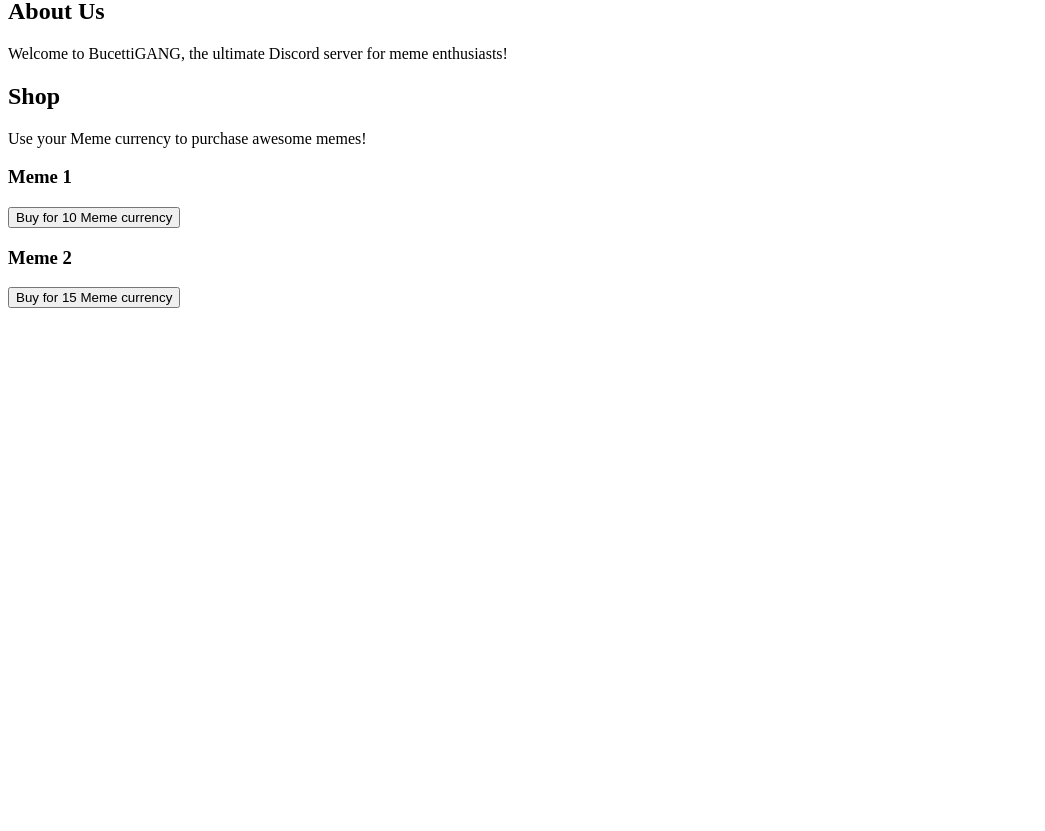
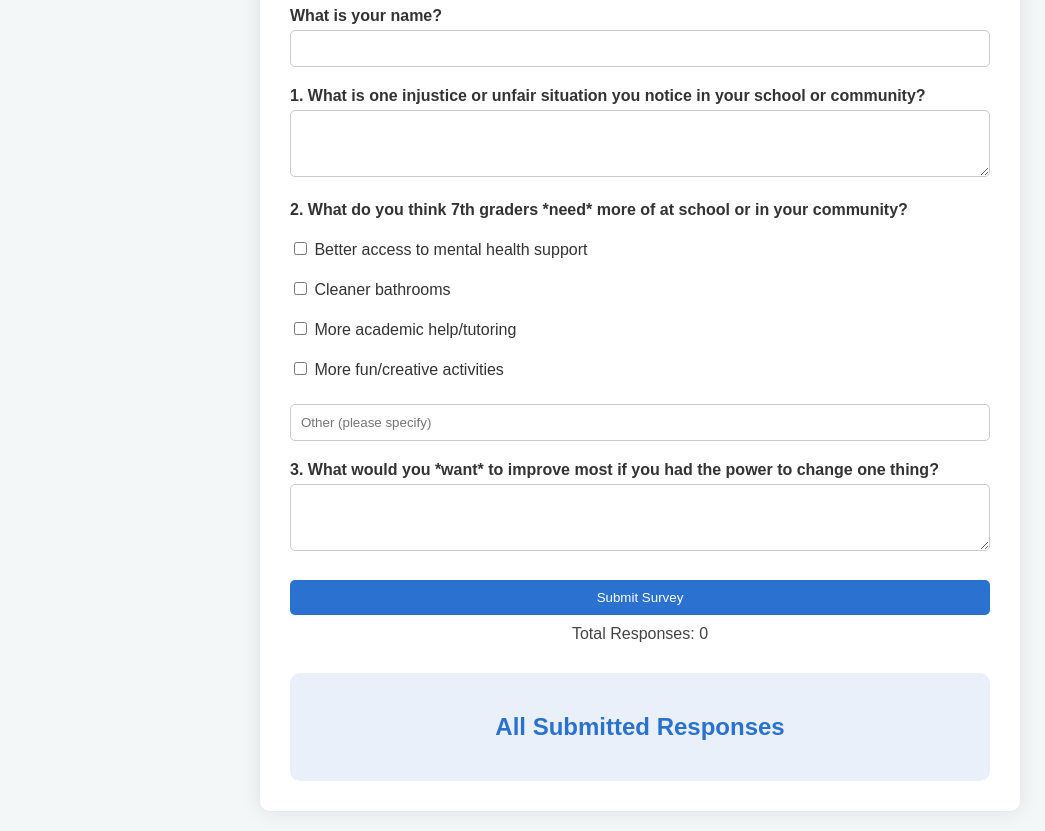
Before and after one commit to User-164/Activism-Survey-Project, a plain HTML site: page index.html in a window 1280 px wide. Shown: the part 123-954 px from the top of the page, without its empty margins (0-1045 px from the left). Before the commit the page ends 800 px from the top, so only its background shows below. Drawn offline with Linux system fonts and the light colour scheme.

Commit message:
Update index.html

```diff
--- a/index.html
+++ b/index.html
@@ -1,39 +1,188 @@
 <!DOCTYPE html>
 <html lang="en">
 <head>
-    <meta charset="UTF-8">
-    <meta name="viewport" content="width=device-width, initial-scale=1.0">
-    <title>BucettiGANG</title>
-    <link rel="stylesheet" href="styles.css">
+  <meta charset="UTF-8">
+  <title>7th Grade Community Survey</title>
+  <style>
+    body {
+      background-color: #f4f7f8;
+      font-family: Arial, sans-serif;
+      color: #333;
+      margin: 0;
+      padding: 20px;
+    }
+
+    h1, h2 {
+      color: #2a71d0;
+      text-align: center;
+    }
+
+    .survey-container {
+      max-width: 700px;
+      margin: auto;
+      background-color: white;
+      padding: 30px;
+      border-radius: 10px;
+      box-shadow: 0 0 20px rgba(0,0,0,0.1);
+    }
+
+    label {
+      font-weight: bold;
+      display: block;
+      margin-top: 20px;
+    }
+
+    textarea, input[type="text"] {
+      width: 100%;
+      padding: 10px;
+      margin-top: 5px;
+      border-radius: 5px;
+      border: 1px solid #ccc;
+      box-sizing: border-box;
+    }
+
+    .checkboxes {
+      margin-top: 10px;
+    }
+
+    .checkboxes label {
+      font-weight: normal;
+      display: block;
+      margin-bottom: 5px;
+    }
+
+    button {
+      margin-top: 25px;
+      padding: 10px 20px;
+      background-color: #2a71d0;
+      color: white;
+      border: none;
+      border-radius: 5px;
+      cursor: pointer;
+      width: 100%;
+    }
+
+    .thanks {
+      text-align: center;
+      margin-top: 20px;
+      font-weight: bold;
+      color: green;
+    }
+
+    #responseCount {
+      text-align: center;
+      margin-top: 10px;
+      font-size: 16px;
+      color: #444;
+    }
+
+    .responses {
+      margin-top: 30px;
+      background-color: #eaf0fa;
+      padding: 20px;
+      border-radius: 10px;
+    }
+
+    .response-item {
+      background-color: white;
+      margin-bottom: 15px;
+      padding: 15px;
+      border-radius: 10px;
+      border: 1px solid #ccc;
+    }
+
+    .response-item p {
+      margin: 5px 0;
+    }
+  </style>
 </head>
 <body>
-    <header>
-        <h1>Welcome to BucettiGANG</h1>
-        <button id="theme-toggle">Toggle Theme</button>
-    </header>
+  <div class="survey-container">
+    <h1>7th Grade Community Survey</h1>
+    <form id="surveyForm">
+      <label for="name">What is your name?</label>
+      <input type="text" id="name" name="name" required>
 
-    <main>
-        <section id="about">
-            <h2>About Us</h2>
-            <p>Welcome to BucettiGANG, the ultimate Discord server for meme enthusiasts!</p>
-        </section>
+      <label for="injustice">1. What is one injustice or unfair situation you notice in your school or community?</label>
+      <textarea id="injustice" name="injustice" rows="3" required></textarea>
 
-        <section id="shop">
-            <h2>Shop</h2>
-            <p>Use your Meme currency to purchase awesome memes!</p>
-            <div class="shop-item">
-                <h3>Meme 1</h3>
-                <button>Buy for 10 Meme currency</button>
-            </div>
-            <div class="shop-item">
-                <h3>Meme 2</h3>
-                <button>Buy for 15 Meme currency</button>
-            </div>
-        </section>
-    </main>
+      <label>2. What do you think 7th graders *need* more of at school or in your community?</label>
+      <div class="checkboxes">
+        <label><input type="checkbox" name="needs" value="Mental health support"> Better access to mental health support</label>
+        <label><input type="checkbox" name="needs" value="Cleaner bathrooms"> Cleaner bathrooms</label>
+        <label><input type="checkbox" name="needs" value="Tutoring"> More academic help/tutoring</label>
+        <label><input type="checkbox" name="needs" value="Creative activities"> More fun/creative activities</label>
+        <label><input type="text" name="needsOther" placeholder="Other (please specify)"> </label>
+      </div>
 
-    <script src="script.js"></script>
-    <link rel="stylesheet" href="style.css">
-    <script src="script.js"></script>
+      <label for="change">3. What would you *want* to improve most if you had the power to change one thing?</label>
+      <textarea id="change" name="change" rows="3" required></textarea>
+
+      <button type="submit">Submit Survey</button>
+    </form>
+
+    <div class="thanks" id="thanksMessage" style="display:none;">Thank you for submitting your survey!</div>
+    <div id="responseCount"></div>
+
+    <div class="responses" id="allResponses">
+      <h2>All Submitted Responses</h2>
+      <div id="responsesList"></div>
+    </div>
+  </div>
+
+  <script>
+    const form = document.getElementById("surveyForm");
+    const thanks = document.getElementById("thanksMessage");
+    const responseCount = document.getElementById("responseCount");
+    const responsesList = document.getElementById("responsesList");
+
+    function loadResponses() {
+      const responses = JSON.parse(localStorage.getItem("surveyResponses")) || [];
+      responsesList.innerHTML = "";
+      responseCount.textContent = `Total Responses: ${responses.length}`;
+      responses.forEach((r, i) => {
+        const div = document.createElement("div");
+        div.className = "response-item";
+        div.innerHTML = `
+          <p><strong>Name:</strong> ${r.name}</p>
+          <p><strong>Injustice:</strong> ${r.injustice}</p>
+          <p><strong>Needs:</strong> ${r.needs.join(", ")}</p>
+          <p><strong>Wants to change:</strong> ${r.change}</p>
+        `;
+        responsesList.appendChild(div);
+      });
+    }
+
+    form.addEventListener("submit", function(event) {
+      event.preventDefault();
+
+      const name = form.name.value;
+      const injustice = form.injustice.value;
+      const change = form.change.value;
+
+      const checkboxes = document.querySelectorAll('input[name="needs"]:checked');
+      const needs = Array.from(checkboxes).map(cb => cb.value);
+      const needsOther = form.elements["needsOther"].value;
+      if (needsOther) needs.push("Other: " + needsOther);
+
+      const newResponse = {
+        name,
+        injustice,
+        needs,
+        change
+      };
+
+      const responses = JSON.parse(localStorage.getItem("surveyResponses")) || [];
+      responses.push(newResponse);
+      localStorage.setItem("surveyResponses", JSON.stringify(responses));
+
+      thanks.style.display = "block";
+      form.reset();
+      loadResponses();
+    });
+
+    // Load on page load
+    loadResponses();
+  </script>
 </body>
 </html>
```
